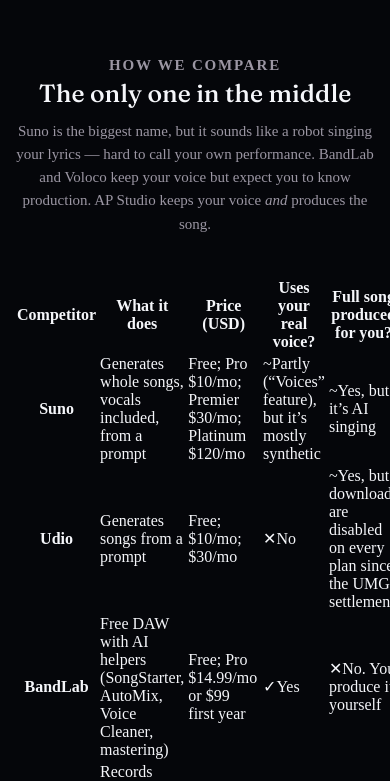
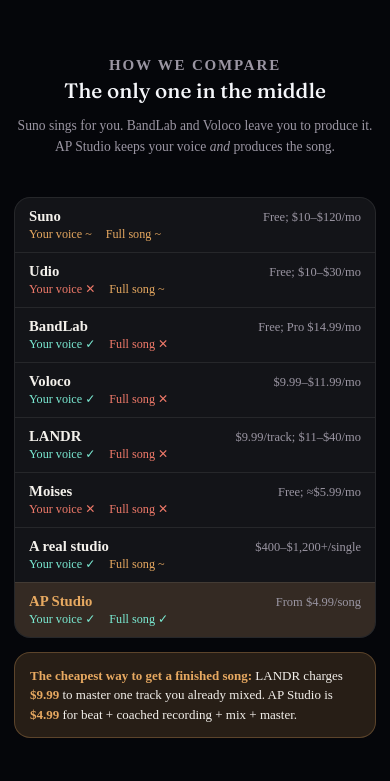
Before and after one commit to crestack-web/aiproducer, a Next.js app: page / in a window 390 px wide. Shown: the part 7006-7787 px from the top of the page. Built offline with nearby package versions, Linux system fonts and the light colour scheme; no server answers; the database is empty.

Commit message:
Make welcome-page comparison compact on mobile

```diff
--- a/app/page.tsx
+++ b/app/page.tsx
@@ -161,9 +161,12 @@ export default function WelcomePage() {
           <div className="section-head">
             <p className="section-kicker">How we compare</p>
             <h2>The only one in the middle</h2>
-            <p>
+            <p className="vs-intro">
               Suno is the biggest name, but it sounds like a robot singing your lyrics — hard to call your own performance.
               BandLab and Voloco keep your voice but expect you to know production. AP Studio keeps your voice <em>and</em> produces the song.
+            </p>
+            <p className="vs-intro-m">
+              Suno sings for you. BandLab and Voloco leave you to produce it. AP Studio keeps your voice <em>and</em> produces the song.
             </p>
           </div>
           <div className="vs-wrap">
@@ -237,6 +240,72 @@ export default function WelcomePage() {
               </tbody>
             </table>
           </div>
+          <ul className="vs-mobile" aria-label="Competitor comparison, compact view">
+            <li className="vs-m-row">
+              <span className="vs-m-name">Suno</span>
+              <span className="vs-m-price">Free; $10–$120/mo</span>
+              <span className="vs-m-marks">
+                <span className="vs-m-mark vs-partial">Your voice ~</span>
+                <span className="vs-m-mark vs-partial">Full song ~</span>
+              </span>
+            </li>
+            <li className="vs-m-row">
+              <span className="vs-m-name">Udio</span>
+              <span className="vs-m-price">Free; $10–$30/mo</span>
+              <span className="vs-m-marks">
+                <span className="vs-m-mark vs-no">Your voice ✕</span>
+                <span className="vs-m-mark vs-partial">Full song ~</span>
+              </span>
+            </li>
+            <li className="vs-m-row">
+              <span className="vs-m-name">BandLab</span>
+              <span className="vs-m-price">Free; Pro $14.99/mo</span>
+              <span className="vs-m-marks">
+                <span className="vs-m-mark vs-yes">Your voice ✓</span>
+                <span className="vs-m-mark vs-no">Full song ✕</span>
+              </span>
+            </li>
+            <li className="vs-m-row">
+              <span className="vs-m-name">Voloco</span>
+              <span className="vs-m-price">$9.99–$11.99/mo</span>
+              <span className="vs-m-marks">
+                <span className="vs-m-mark vs-yes">Your voice ✓</span>
+                <span className="vs-m-mark vs-no">Full song ✕</span>
+              </span>
+            </li>
+            <li className="vs-m-row">
+              <span className="vs-m-name">LANDR</span>
+              <span className="vs-m-price">$9.99/track; $11–$40/mo</span>
+              <span className="vs-m-marks">
+                <span className="vs-m-mark vs-yes">Your voice ✓</span>
+                <span className="vs-m-mark vs-no">Full song ✕</span>
+              </span>
+            </li>
+            <li className="vs-m-row">
+              <span className="vs-m-name">Moises</span>
+              <span className="vs-m-price">Free; ≈$5.99/mo</span>
+              <span className="vs-m-marks">
+                <span className="vs-m-mark vs-no">Your voice ✕</span>
+                <span className="vs-m-mark vs-no">Full song ✕</span>
+              </span>
+            </li>
+            <li className="vs-m-row">
+              <span className="vs-m-name">A real studio</span>
+              <span className="vs-m-price">$400–$1,200+/single</span>
+              <span className="vs-m-marks">
+                <span className="vs-m-mark vs-yes">Your voice ✓</span>
+                <span className="vs-m-mark vs-partial">Full song ~</span>
+              </span>
+            </li>
+            <li className="vs-m-row vs-m-us">
+              <span className="vs-m-name">AP Studio</span>
+              <span className="vs-m-price">From $4.99/song</span>
+              <span className="vs-m-marks">
+                <span className="vs-m-mark vs-yes">Your voice ✓</span>
+                <span className="vs-m-mark vs-yes">Full song ✓</span>
+              </span>
+            </li>
+          </ul>
           <div className="gap-callout">
             <strong>The cheapest way to get a finished song:</strong> LANDR charges <strong>$9.99</strong> to master one track you already mixed.
             AP Studio is <strong>$4.99</strong> for beat + coached recording + mix + master.
@@ -1106,6 +1175,36 @@ html[data-theme="light"] .chip{
   .cost-list li.dim{color:var(--muted)}
   .gap-callout{max-width:900px;margin:20px auto 0;padding:18px 20px;border-radius:16px;border:1px solid rgba(231,169,97,.28);background:rgba(231,169,97,.15);font-size:14.5px;line-height:1.55;color:var(--text)}
   .gap-callout strong{color:var(--brass);font-weight:600}
+  .vs-wrap{overflow-x:auto;border:1px solid var(--border);border-radius:16px;background:var(--surface);-webkit-overflow-scrolling:touch}
+  .vs-table{width:100%;min-width:760px;border-collapse:collapse;font-size:.9rem;line-height:1.45}
+  .vs-table th,.vs-table td{padding:13px 16px;text-align:left;vertical-align:top;border-top:1px solid var(--border)}
+  .vs-table thead th{border-top:0;color:var(--muted);font-weight:500;font-size:.76rem;text-transform:uppercase;letter-spacing:.06em}
+  .vs-table tbody th{font-weight:600;white-space:nowrap;color:var(--text)}
+  .vs-table td{color:var(--muted)}
+  .vs-table td:nth-child(3){color:var(--text)}
+  .vs-mark{display:inline-block;width:1.2em;margin-right:6px;font-weight:700}
+  .vs-yes{color:var(--signal)}.vs-no{color:#F07A6A}.vs-partial{color:var(--brass)}
+  .vs-us{background:var(--brass-soft)}
+  .vs-us th,.vs-us td{color:var(--text)}
+  .vs-us th{color:var(--brass)}
+  .vs-mobile{display:none;list-style:none;margin:0;padding:0;border:1px solid var(--border);border-radius:16px;background:var(--surface);overflow:hidden}
+  .vs-m-row{display:flex;flex-wrap:wrap;align-items:baseline;gap:2px 10px;padding:10px 14px;border-top:1px solid var(--border)}
+  .vs-m-row:first-child{border-top:0}
+  .vs-m-name{font-weight:600;font-size:.92rem;color:var(--text)}
+  .vs-m-price{margin-left:auto;color:var(--muted);font-size:.78rem;text-align:right}
+  .vs-m-marks{display:flex;gap:14px;flex-basis:100%}
+  .vs-m-mark{font-size:.76rem}
+  .vs-m-us{background:var(--brass-soft)}
+  .vs-m-us .vs-m-name{color:var(--brass)}
+  .vs-intro-m{display:none}
+  @media (max-width:760px){
+    #compare .vs-wrap{display:none}
+    #compare .vs-mobile{display:block}
+    #compare .vs-intro{display:none}
+    #compare .vs-intro-m{display:block;font-size:.85rem;margin-bottom:14px}
+    #compare .section-head h2{font-size:1.3rem}
+    #compare .gap-callout{margin-top:14px;padding:13px 15px;font-size:13px;line-height:1.5}
+  }
   .pricing{display:grid;grid-template-columns:repeat(4,minmax(0,1fr));gap:12px;align-items:stretch;width:100%;max-width:100%;box-sizing:border-box}
   .price-card{position:relative;padding:18px 14px 16px;border-radius:16px;border:1px solid var(--border);background:var(--surface);display:flex;flex-direction:column;min-width:0;overflow:hidden}
   .price-card.featured{border-color:rgba(231,169,97,.45);background:radial-gradient(ellipse at 50% 0%,rgba(231,169,97,.12),transparent 55%),rgba(255,255,255,.05);box-shadow:0 12px 28px -18px rgba(231,169,97,.4)}
```
